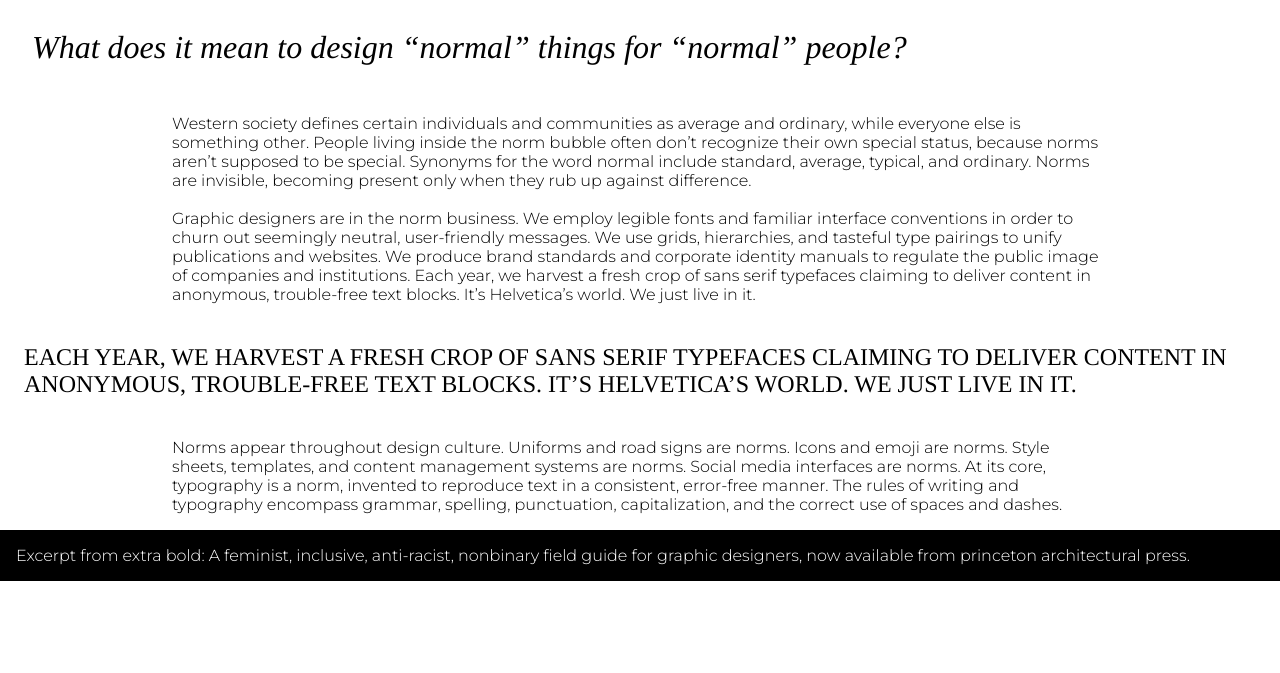
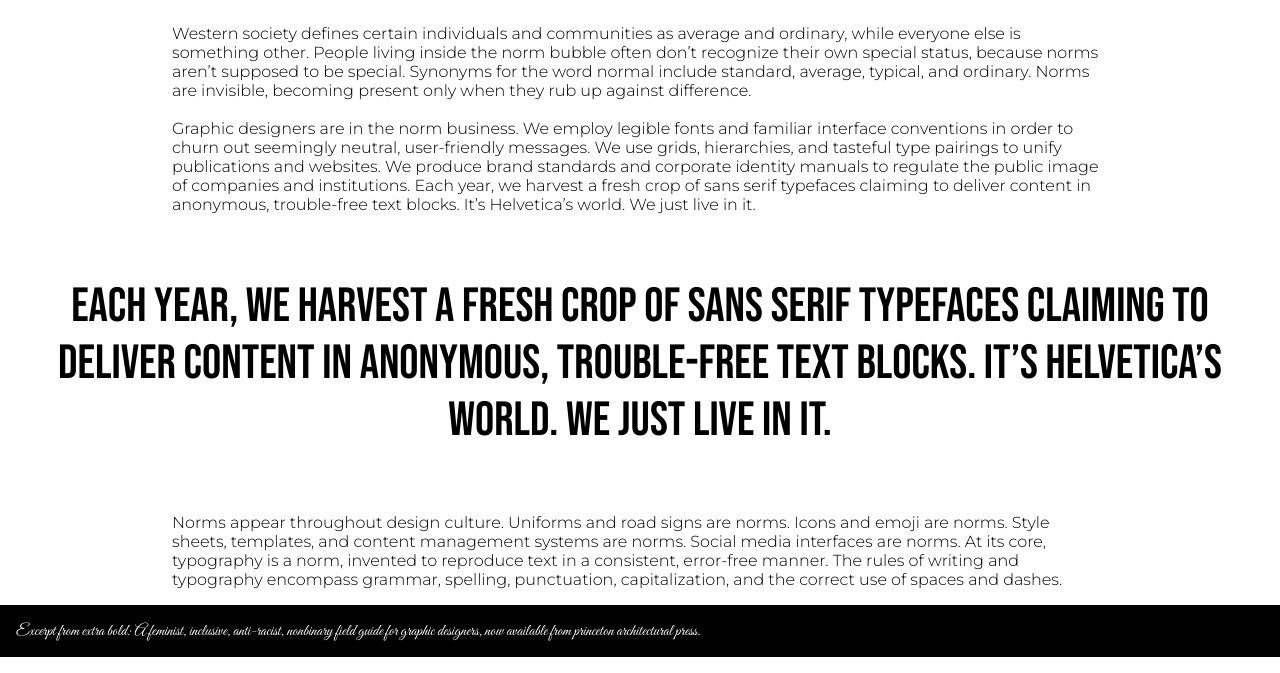
Before and after one commit to drewil/binding, a plain HTML site: page article-1.html in a window 1280 px wide. Shown: the part 256-929 px from the top of the page. Before the commit the page ends 853 px from the top, so only its background shows below. Drawn offline with Linux system fonts and the light colour scheme.

Commit message:
Basic updates

```diff
--- a/article-1.html
+++ b/article-1.html
@@ -10,9 +10,9 @@
 		<!--Stylesheets-->
 		<link rel="stylesheet" href="reset.css"/>
 		<link rel="stylesheet" href="articlecommon.css"/>
-		<link rel="stylesheet" href="direction-1.css"/>
+		<!--<link rel="stylesheet" href="direction-1.css"/>-->
 		<!--<link rel="stylesheet" href="direction-2.css"/>-->
-	  <!--<link rel="stylesheet" href="direction-3.css"/>-->
+	  <link rel="stylesheet" href="direction-3.css"/>
 
 		<title>binding/article1</title>
 
```
Also changed, not shown: index.html (+1 -1 lines).
